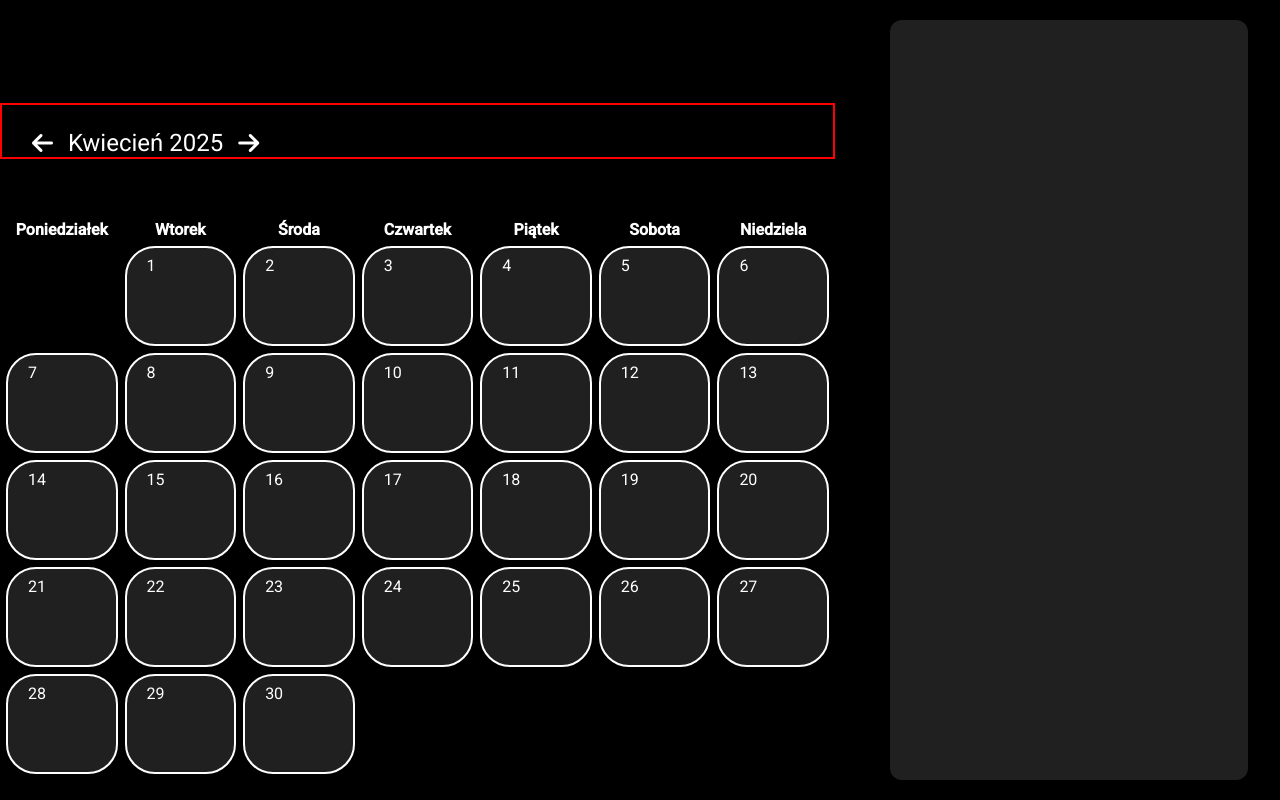
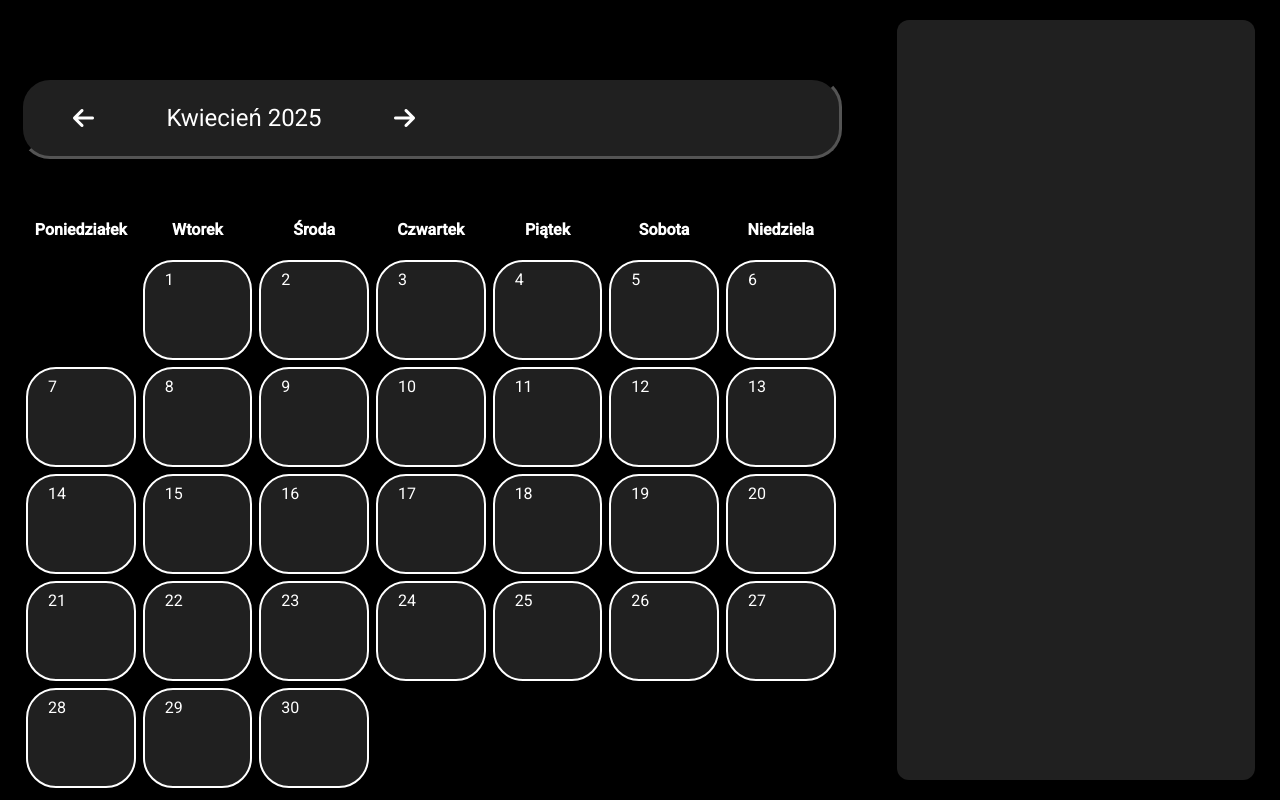
Before and after one commit to 01szak/cpsfFrontendv2, an Angular app: page /calendar in a window 1280 px wide. Built offline with nearby package versions, Linux system fonts and the light colour scheme.

Commit message:
added some styling

```diff
--- a/src/app/calendar-page/calendar-page.component.css
+++ b/src/app/calendar-page/calendar-page.component.css
@@ -4,6 +4,7 @@
   grid-template-rows: repeat(8, minmax(0, 1fr));
   gap: 55px;
   height: 100%;
+  margin-left: 20px;
 }
 
 app-calendar {
@@ -28,6 +29,7 @@ app-date-picker {
   grid-row-end: 2;
   grid-column-start: 1;
   grid-column-end: 3;
-  height: 100%;
-  border: solid red 2px
+  border: inset black 3px;
+  border-radius: 30px;
+  background-color: #202020;
 }
--- a/src/app/calendar-page/calendar/calendar.component.css
+++ b/src/app/calendar-page/calendar/calendar.component.css
@@ -7,6 +7,7 @@ table {
 th {
   width: calc(100% / 7);
   height: 0;
+  padding-bottom: 15px;
 }
 td {
   text-align: center;
--- a/src/app/calendar-page/calendar/calendar.component.html
+++ b/src/app/calendar-page/calendar/calendar.component.html
@@ -1,4 +1,4 @@
-<table>
+<table >
   <tr>
     @for (day of weekDays; track day) {
       <th>{{ day }}</th>
--- a/src/app/date-picker/date-picker.component.css
+++ b/src/app/date-picker/date-picker.component.css
@@ -1,9 +1,10 @@
 .content {
   display: flex;
-  gap: 15px;
+  gap: 50px;
   color: white;
   font-size: x-large;
-  margin-left: 30px;
+  justify-content: start;
+  margin-left: 50px ;
 }
 .arrow {
   background-color: inherit;
@@ -13,8 +14,14 @@
 }
 .arrow:hover {
   cursor: pointer;
+  color: #ccc;
 }
 
 i {
   font-size: x-large;
 }
+p {
+  white-space: nowrap;
+  width: 200px;
+  text-align: center;
+}
```
Also changed, not shown: src/app/calendar-page/calendar/calendar.component.ts (+2 -26 lines).
